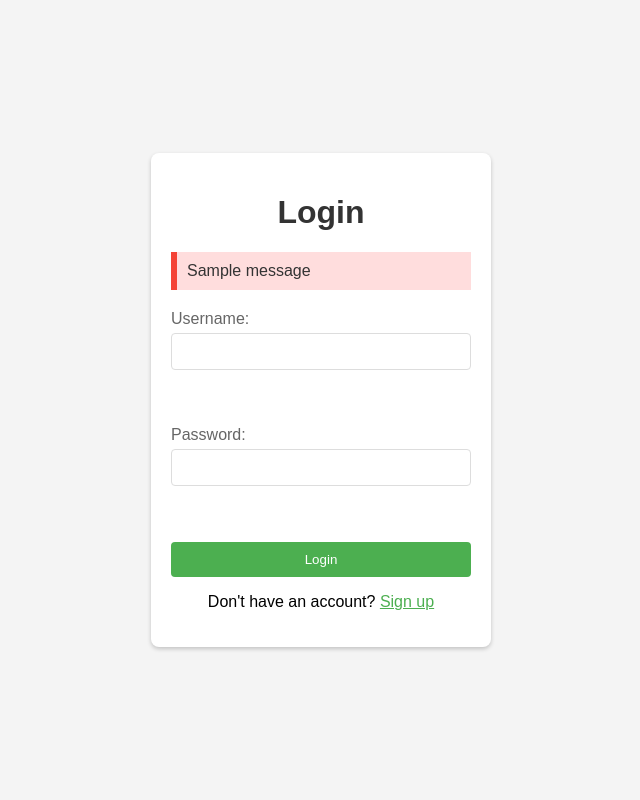
After one commit to joon628/DividendCalculator, a Flask app: page /login in a window 1280 px wide. The commit adds this page. Shown: the whole page, without its empty margins (319-959 px from the left). Run offline with Flask 3, Linux system fonts and the light colour scheme; tables that the repository leaves empty hold one stand-in row (values such as "Sample post"); one stand-in notice (Sample message) is shown.

Commit message:
Added Signin and login feature

```diff
--- a/dividend_calculator/app.py
+++ b/dividend_calculator/app.py
@@ -1,4 +1,5 @@
 from flask import Blueprint, render_template, request, redirect, url_for
+from flask_login import login_required, current_user
 from .extensions import db
 from .dividend_calculator import DividendCalculator
 from .models import Stock
@@ -8,8 +9,10 @@ routes = Blueprint('routes', __name__)
 
 @routes.route('/')
 def index():
-    stocks = Stock.query.all()
-
+    if  current_user.is_authenticated:
+        stocks = Stock.query.filter_by(user_id=current_user.id).all()
+    else:
+        stocks = []
     total_quarterly_payout = 0
     total_yearly_payout = 0
     stock_details = []
@@ -31,35 +34,37 @@ def index():
 
 
 @routes.route('/add_stock', methods=['POST'])
+@login_required
 def add_stock():
     ticker = request.form['ticker']
     shares = float(request.form['shares'])
 
-    existing_stock = Stock.query.filter_by(ticker=ticker).first()
+    existing_stock = Stock.query.filter_by(ticker=ticker, user_id=current_user.id).first()
 
     if existing_stock:
         existing_stock.shares += shares
     else:
-        new_stock = Stock(ticker=ticker, shares=shares)
+        new_stock = Stock(ticker=ticker, shares=shares, user_id=current_user.id)
         db.session.add(new_stock)
 
     db.session.commit()
     return redirect(url_for('routes.index'))
 
 @routes.route('/delete_stock/<string:ticker>', methods=['GET'])
+@login_required
 def delete_stock(ticker):
-    Stock.query.filter_by(ticker=ticker).delete()
+    Stock.query.filter_by(ticker=ticker, user_id=current_user.id).delete()
     db.session.commit()
     return redirect(url_for('routes.index'))
 
-
 @routes.route('/edit_stock', methods=['POST'])
+@login_required
 def edit_stock():
     old_ticker = request.form['old_ticker']
     new_ticker = request.form['new_ticker']
     new_shares = request.form['new_shares']
 
-    stock = Stock.query.filter_by(ticker=old_ticker).first()
+    stock = Stock.query.filter_by(ticker=old_ticker, user_id=current_user.id).first()
 
     if stock:
         if new_ticker:
@@ -72,6 +77,7 @@ def edit_stock():
 
 
 @routes.route('/get_tickers')
+@login_required
 def get_tickers():
-    tickers = [stock.ticker for stock in Stock.query.with_entities(Stock.ticker).distinct()]
+    tickers = [stock.ticker for stock in Stock.query.filter_by(user_id=current_user.id).with_entities(Stock.ticker).distinct()]
     return {'tickers': tickers}
--- /dev/null
+++ b/dividend_calculator/auth.py
@@ -0,0 +1,49 @@
+from flask import Blueprint, render_template, redirect, url_for, request, flash
+from flask_login import login_user, logout_user, login_required
+from werkzeug.security import check_password_hash, generate_password_hash
+from .models import User
+from .extensions import db
+from .app import routes
+
+auth = Blueprint('auth', __name__)
+
+@auth.route('/login', methods=['GET', 'POST'])
+def login():
+    if request.method == 'POST':
+        username = request.form.get('username')
+        password = request.form.get('password')
+        user = User.query.filter_by(username=username).first()
+        if user and user.check_password(password):
+            login_user(user)
+            return redirect(url_for('routes.index'))
+        else:
+            flash('Invalid username or password')
+
+    return render_template('login.html')
+
+@auth.route('/logout')
+@login_required
+def logout():
+    logout_user()
+    return redirect(url_for('routes.index'))
+
+
+@auth.route('/signup', methods=['GET', 'POST'])
+def signup():
+    if request.method == 'POST':
+        username = request.form.get('username')
+        password = request.form.get('password')
+
+        user = User.query.filter_by(username=username).first()
+        if user:
+            flash('Username already exists')
+            return redirect(url_for('auth.login'))
+
+        new_user = User(username=username)
+        new_user.set_password(password)
+        db.session.add(new_user)
+        db.session.commit()
+
+        return redirect(url_for('auth.login'))
+
+    return render_template('signup.html')
--- a/dividend_calculator/extensions.py
+++ b/dividend_calculator/extensions.py
@@ -1,3 +1,5 @@
 from flask_sqlalchemy import SQLAlchemy
+from flask_login import LoginManager
 
+login_manager = LoginManager()
 db = SQLAlchemy()
--- /dev/null
+++ b/dividend_calculator/templates/login.html
@@ -0,0 +1,105 @@
+<!DOCTYPE html>
+<html>
+<head>
+    <title>Login</title>
+    <style>
+        body {
+            font-family: Arial, sans-serif;
+            background-color: #f4f4f4;
+            display: flex;
+            justify-content: center;
+            align-items: center;
+            height: 100vh;
+            margin: 0;
+        }
+
+        .container {
+            background-color: white;
+            padding: 20px;
+            border-radius: 8px;
+            box-shadow: 0 2px 4px rgba(0,0,0,0.2);
+            width: 300px;
+        }
+
+        h1 {
+            color: #333;
+            text-align: center;
+        }
+
+        form {
+            display: flex;
+            flex-direction: column;
+        }
+
+        label {
+            margin-bottom: 5px;
+            color: #666;
+        }
+
+        input[type="text"], input[type="password"] {
+            padding: 10px;
+            margin-bottom: 20px;
+            border: 1px solid #ddd;
+            border-radius: 4px;
+        }
+
+        button {
+            padding: 10px;
+            background-color: #4CAF50;
+            color: white;
+            border: none;
+            border-radius: 4px;
+            cursor: pointer;
+        }
+
+        button:hover {
+            background-color: #45a049;
+        }
+
+        p {
+            text-align: center;
+        }
+
+        a {
+            color: #4CAF50;
+        }
+        .flashes {
+            list-style: none;
+            padding: 10px;
+            margin: 0 0 20px 0;
+            background-color: #ffdddd;
+            border-left: 6px solid #f44336;
+            color: #333;
+        }
+
+        .flashes li {
+            margin: 0;
+            padding: 0;
+        }
+    </style>
+</head>
+<body>
+    <div class="container">
+        <h1>Login</h1>
+        {% with messages = get_flashed_messages() %}
+      {% if messages %}
+        <ul class="flashes">
+          {% for message in messages %}
+            <li>{{ message }}</li>
+          {% endfor %}
+        </ul>
+      {% endif %}
+    {% endwith %}
+    <form action="/login" method="POST">
+        <label for="username">Username:</label>
+        <input type="text" id="username" name="username" required><br><br>
+
+        <label for="password">Password:</label>
+        <input type="password" id="password" name="password" required><br><br>
+
+        <button type="submit">Login</button>
+    </form>
+    <p>Don't have an account? <a href="/signup">Sign up</a></p>
+    </div>
+</body>
+</html>
```
Also changed, not shown: dividend_calculator/__init__.py (+13 -3 lines), dividend_calculator/models.py (+16 -0 lines), dividend_calculator/templates/index.html (+42 -9 lines), dividend_calculator/templates/signup.html (added, +105 -0 lines), tests/test_app.py (+64 -14 lines).
